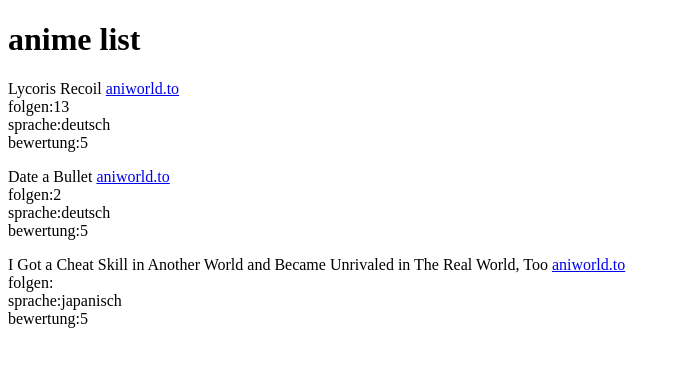
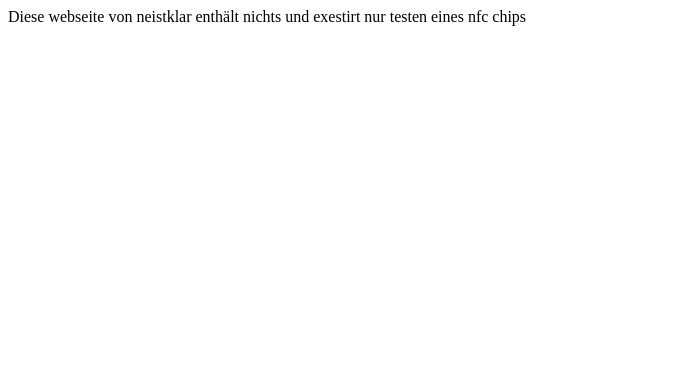
Before and after one commit to neistklar/website, a plain HTML site: page index.html in a window 1280 px wide. Shown: the whole page, without its empty margins (0-680 px from the left). Drawn offline with Linux system fonts and the light colour scheme.

Commit message:
Update index.html

```diff
--- a/index.html
+++ b/index.html
@@ -1,38 +1,11 @@
 <!DOCTYPE html>
-<html>
-
+<html lang="en">
 <head>
-    <meta charset="utf-8">
-    <link href='styles/style.css' rel='stylesheet' type='text/css'>
-    <title>anime list</title>
+    <meta charset="UTF-8">
+    <meta name="viewport" content="width=device-width, initial-scale=1.0">
+    <title>Document</title>
 </head>
-
 <body>
-    <h1>anime list</h1>
-
-    <p>
-        Lycoris Recoil
-        <a href="https://aniworld.to/anime/stream/lycoris-recoil/staffel-1/episode-2">aniworld.to</a><br/>
-        folgen:13<br/>
-        sprache:deutsch<br/>
-        bewertung:5
-    </p>
-    <p>
-
-        Date a Bullet
-        <a href="https://aniworld.to/anime/stream/date-a-bullet/staffel-1/episode-1">aniworld.to</a><br/>
-        folgen:2<br/>
-        sprache:deutsch<br/>
-        bewertung:5
-    </p>
-    <p>
-        I Got a Cheat Skill in Another World and Became Unrivaled in The Real World, Too
-        <a
-            href="https://aniworld.to/anime/stream/i-got-a-cheat-skill-in-another-world-and-became-unrivaled-in-the-real-world-too/staffel-1/episode-4">aniworld.to</a><br/>
-        folgen:<br/>
-        sprache:japanisch<br/>
-        bewertung:5
-    </p>
+    Diese webseite von neistklar enthält nichts und exestirt nur testen eines nfc chips
 </body>
-
 </html>
```
